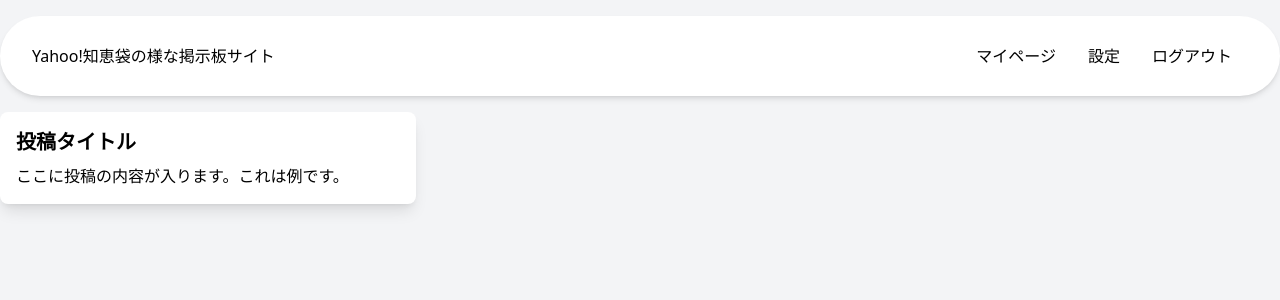
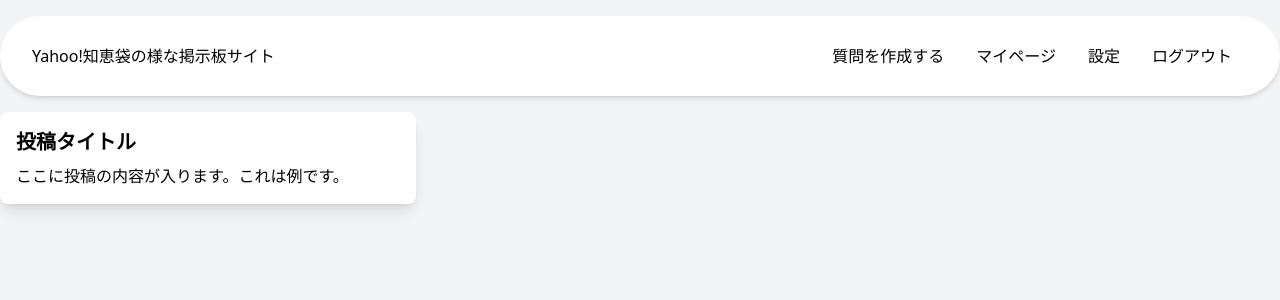
Before and after one commit to seisuke-iwamoto/original-forum, a PHP site: page /questions/index.php in a window 1280 px wide. Shown: the top 300 px of the page. Run offline with PHP 8.4, Linux system fonts and the light colour scheme; the visitor is signed in with stand-in values (Sample User, id 1); style sheets or scripts are compiled from the project's sources.

Commit message:
ヘッダーに「質問を投稿する」のメニューを追加

```diff
--- a/template/header.php
+++ b/template/header.php
@@ -25,7 +25,15 @@ $username = $_SESSION['name'];
         </div>
         <nav class="h-[inherit]">
           <ul class="flex items-center h-[inherit]">
-            <?php if (isset($_SESSION['id'])) : ?>
+            <?php
+            // ログインしている時
+            if (isset($_SESSION['id'])) :
+            ?>
+              <li class="h-[inherit]">
+                <a class="hover:underline  text-black flex items-center justify-center h-[inherit] px-4" href="<?php echo $root_pass; ?>questions/add/">
+                  質問を作成する
+                </a>
+              </li>
               <li class="h-[inherit]">
                 <a class="hover:underline  text-black flex items-center justify-center h-[inherit] px-4" href="<?php echo $root_pass; ?>users/mypage/">
                   マイページ
@@ -42,7 +50,10 @@ $username = $_SESSION['name'];
                 <a class="hover:underline  text-black flex items-center justify-center h-[inherit] px-4 rounded" href="<?php echo $root_pass; ?>logout/">ログアウト
                 </a>
               </li>
-            <?php else : ?>
+            <?php
+            // ログインしていない時
+            else :
+            ?>
               <li class="h-[inherit]">
                 <a class="hover:underline text-black flex items-center justify-center h-[inherit] px-4 rounded" href="<?php echo $root_pass; ?>login/">
                   ログイン
```
